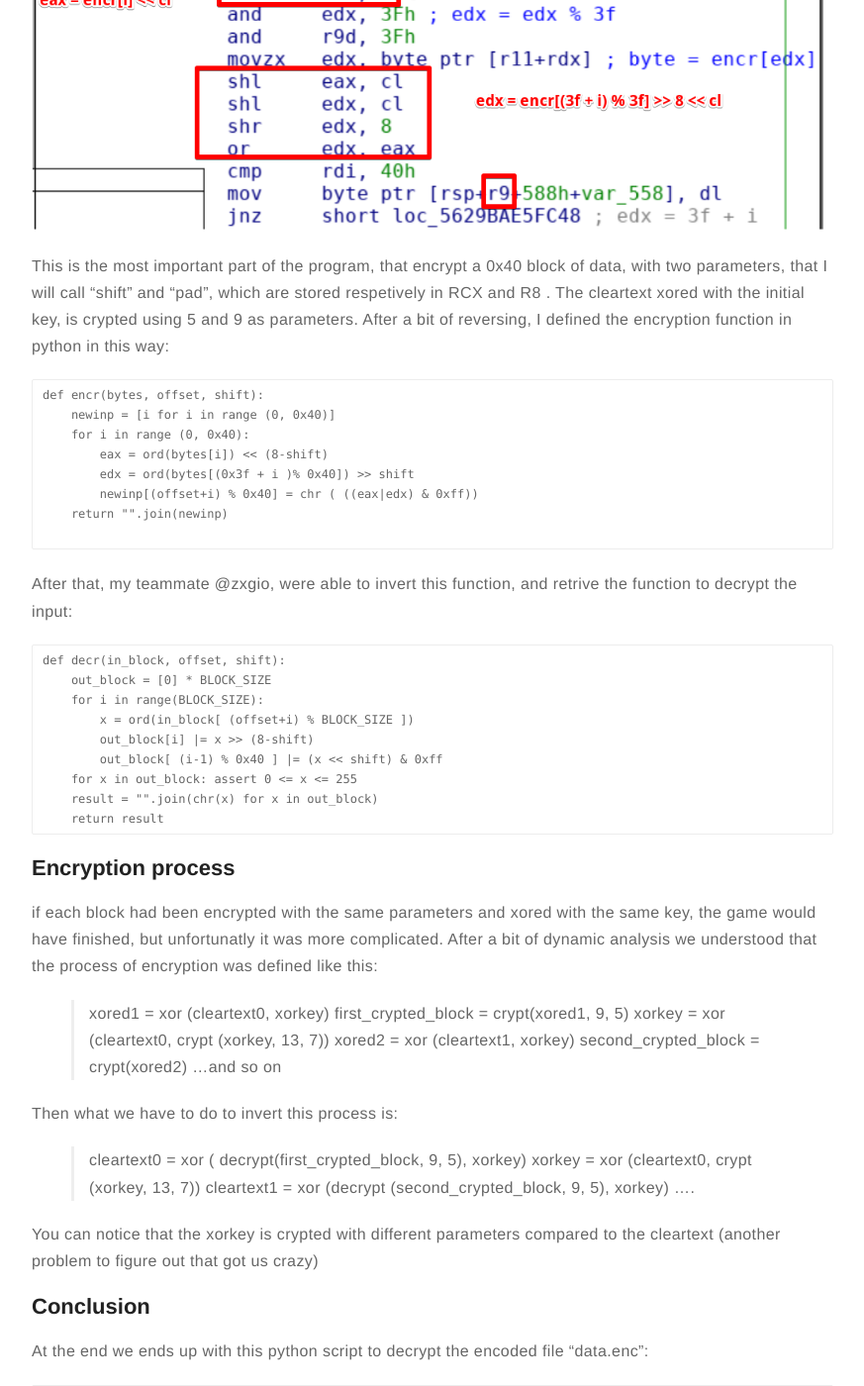
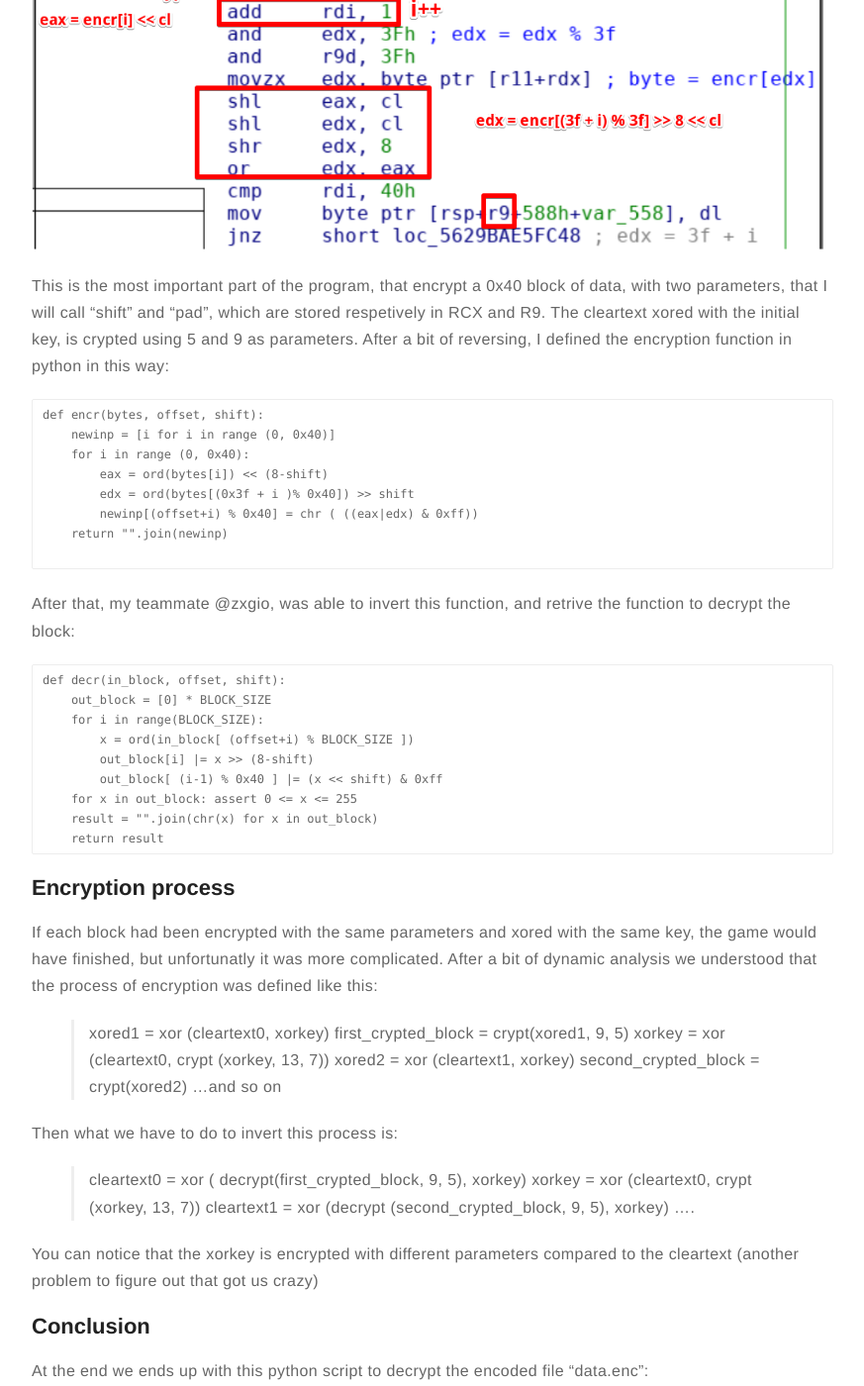
Before and after one commit to Maff1t/Maff1t.github.io, a Jekyll site: the page built from _posts/2019-04-01-VolgaCTF-TrustVM.md, in a window 1280 px wide and 1400 px high, scrolled down 5253 px. Shown: the whole window at 99% size, without its empty margins (203-1076 px from the left). Built offline with Jekyll 4.4.1, drawn with Linux system fonts in a browser that asks for light colours; our own code applies the rules of GitHub Pages for plain Markdown files; some of the changed text lies outside the part shown.

Commit message:
post modified

````diff
--- a/_posts/2019-04-01-VolgaCTF-TrustVM.md
+++ b/_posts/2019-04-01-VolgaCTF-TrustVM.md
@@ -53,12 +54,13 @@ After that, we arrive at this part of the code, where:
  - The "Virtual program counter" is incresed of two bytes
  - Separate the 4 byte instruction, in 4 parts (nibble) that are stored in registers, in this way:
 
-	Example : instruction bytes -> 0x9fa3
-	rax -> 9fa3 & 0xf -> 3, is the "instruction number"
-	rdi -> 9 parameter
-	rsi -> a parameter
-	r8 -> f parameter.
-	Those parameters are used in different ways in each instruction.
+	> Example : instruction bytes -> 0x9fa3
+	> rax -> 9fa3 & 0xf -> 3, is the "instruction number"
+	> rdi -> 9 parameter
+	> rsi -> a parameter
+	> r8 -> f parameter.
+
+    Those parameters are used in different ways in each instruction.
 
  - "switch" to select what function execute, based on the value of rax
 
@@ -85,7 +87,7 @@ At first what is xored, is our first block of cleartext, and the xorkey retrived
 Instruction 0x8 ~ Crypt
 -
 ![Instruction 0x8](https://Maff1t.github.io/images/instruction%208.png)
-This is the most important part of the program, that encrypt a 0x40 block of data, with two parameters, that I will call "shift" and "pad", which are stored respetively in RCX and R8 .
+This is the most important part of the program, that encrypt a 0x40 block of data, with two parameters, that I will call "shift" and "pad", which are stored respetively in RCX and R9.
 The cleartext xored with the initial key, is crypted using 5 and 9 as parameters.
 After a bit of reversing, I defined the encryption function in python in this way:
 ```
@@ -98,7 +100,7 @@ def encr(bytes, offset, shift):
     return "".join(newinp)
 
 ```
-After that, my teammate @zxgio, were able to invert this function, and retrive the function to decrypt the input:
+After that, my teammate @zxgio, was able to invert this function, and retrive the function to decrypt the block:
 
 ```
 def decr(in_block, offset, shift):
@@ -114,23 +116,24 @@ def decr(in_block, offset, shift):
 
 Encryption process
 -
-if each block had been encrypted with the same parameters and xored with the same key, the game would have finished, but unfortunatly it was more complicated.
+If each block had been encrypted with the same parameters and xored with the same key, the game would have finished, but unfortunatly it was more complicated.
 After a bit of dynamic analysis we understood that the process of encryption was defined like this:
 
 > xored1 = xor (cleartext0, xorkey)
-	first_crypted_block = crypt(xored1, 9, 5)
-	xorkey = xor (cleartext0, crypt (xorkey, 13, 7))
-	xored2 = xor (cleartext1, xorkey)
-	second_crypted_block = crypt(xored2)
-	...and so on
+> first_crypted_block = crypt(xored1, 9, 5)
+> xorkey = xor (cleartext0, crypt (xorkey, 13, 7))
+> xored2 = xor (cleartext1, xorkey)
+> second_crypted_block = crypt(xored2)
+> ...and so on
 
 Then what we have to do to invert this process is:
+
 > cleartext0 = xor ( decrypt(first_crypted_block, 9, 5), xorkey)
 > xorkey = xor (cleartext0, crypt (xorkey, 13, 7))
 > cleartext1 = xor (decrypt (second_crypted_block, 9, 5), xorkey)
 > ....
 
-You can notice that the xorkey is crypted with different parameters compared to the cleartext (another problem to figure out that got us crazy)
+You can notice that the xorkey is encrypted with different parameters compared to the cleartext (another problem to figure out that got us crazy)
 
 Conclusion
 -
````
Also changed, not shown: other parts of _posts/2019-04-01-VolgaCTF-TrustVM.md (+7 -6 lines).
